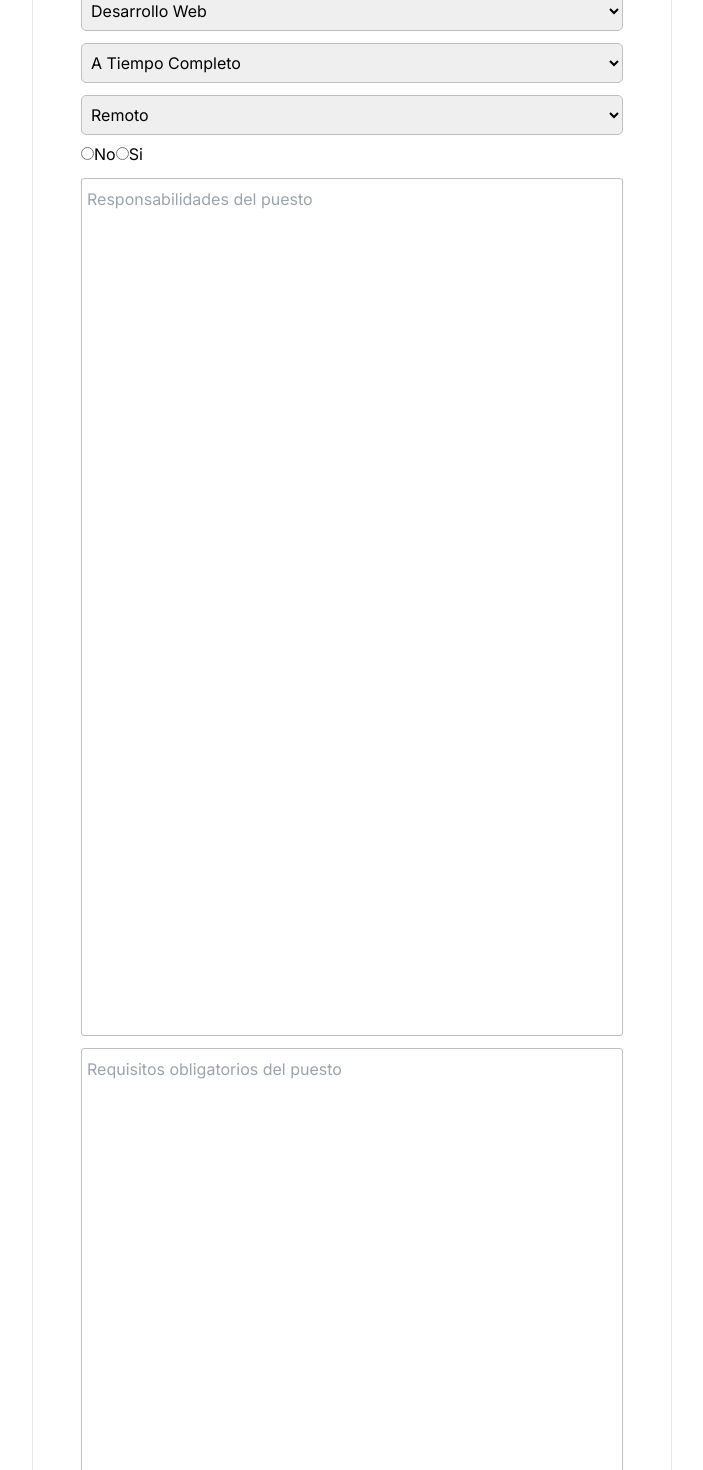
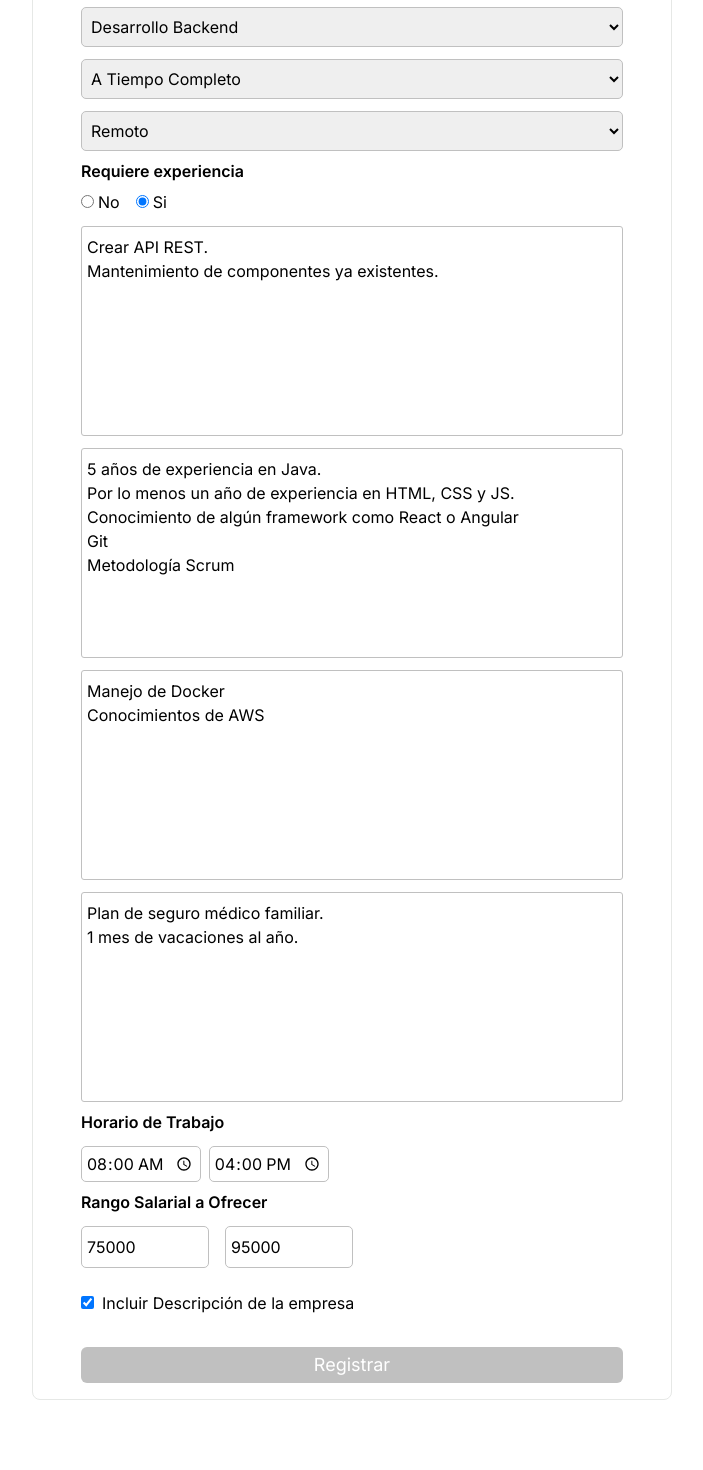
Before and after one commit to jr-giank/recruitment-platform, a React (Vite) app in the folder Frontend/Jobs/: page /recruiter/createVacancy in a window 1280 px wide. Shown: the part 220-1690 px from the top of the page, without its empty margins (288-991 px from the left). After the commit the page ends 1668 px from the top, so only its background shows below. Built offline with nearby package versions, Linux system fonts and the light colour scheme.

Commit message:
El formulario de creación de vacantes está diseñado y validado

```diff
--- /dev/null
+++ b/Frontend/Jobs/src/helpers/validators/ValidateVacancyRegistration.js
@@ -0,0 +1,44 @@
+export const validateVacancyForm = (name, value) => {
+
+    switch(name){
+        case "vacancyName":
+            if(value === ""){
+                return  "El nombre del puesto es requerido"
+            }
+            else if(value.length < 5){
+                return  "Escriba un nombre de puesto válido"
+            }
+            break
+
+        case "category":
+            if(value === ""){
+                return "Seleccione una categoría"
+            }
+            break
+
+        case "jobType":
+            if(value === ""){
+                return "Seleccione el tipo de trabajo"
+            }
+            break
+
+        case "jobWay":
+            if(value === ""){
+                return "Seleccione la modalidad del trabajo"
+            }
+            break
+
+        case "duties":
+            if(value === ""){
+                return "Detalle las responsabilidades del trabajo"
+            }
+            break
+
+        case "requirements":
+            if(value === ""){
+                return "Detalle los requisitos obligatorios de la vacante"
+            }
+            break
+    }
+    return null
+}
--- a/Frontend/Jobs/src/hooks/useForm.js
+++ b/Frontend/Jobs/src/hooks/useForm.js
@@ -12,10 +12,17 @@ export const useForm = (initialState = {}) => {
         })
     }
 
+    const handleCheckChanges = ({target})=>{
+        setFormValues({
+            ...formValues,
+            [ target.name ]: target.checked
+        })
+    }
+
     const reset = () => {
         setFormValues(initialState)
     }
 
-    return [formValues, handleInputChanges, reset]
+    return [formValues, handleInputChanges, handleCheckChanges, reset]
 
 }
--- a/Frontend/Jobs/src/index.css
+++ b/Frontend/Jobs/src/index.css
@@ -38,6 +38,7 @@
 } */
 
 #root{
+  /* overflow: hidden; */
   font-family: inter;
   height: 100vh;
 }
@@ -79,10 +80,18 @@ input, textarea, select{
   margin-top: 12px;
 }
 
+input:focus, textarea:focus, select:focus{
+  border: 2px solid #0A66CE;
+  box-shadow: 0 10px 15px -3px rgb(0 0 0 / 0.1), 0 4px 6px -4px rgb(0 0 0 / 0.1);
+}
+
 textarea{
   resize: none;
   border-radius: 3px;
+  white-space: pre-line;
+  overflow: auto;
 }
+
 
 /* @media (prefers-color-scheme: light) {
   :root {
--- a/Frontend/Jobs/src/pages/recruiters/Vacancy Registration/VacancyRegistrationPage.jsx
+++ b/Frontend/Jobs/src/pages/recruiters/Vacancy Registration/VacancyRegistrationPage.jsx
@@ -1,17 +1,83 @@
-import React, { useState } from 'react'
+import React, { useEffect, useState } from 'react'
+import { validateVacancyForm } from '../../../helpers/validators/ValidateVacancyRegistration'
 import { useForm } from '../../../hooks/useForm'
 
 const VacancyRegistrationPage = () => {
 
-  const [ formValues, handleOnChanges ] = useForm({})
+  const [ formValues, handleInputChanges, handleCheckChanges ] = useForm({
+    vacancyName:"Desarrollador Backend Java",
+    category: "Desarrollo Backend",
+    jobType: "Tiempo Completo",
+    jobWay: "Remoto",
+    experience: "Si",
+    duties: "Crear API REST.\nMantenimiento de componentes ya existentes.",
+    requirements: "5 años de experiencia en Java.\nPor lo menos un año de experiencia en HTML, CSS y JS.\nConocimiento de algún framework como React o Angular\nGit\nMetodología Scrum",
+    optional: "Manejo de Docker\nConocimientos de AWS",
+    benefits: "Plan de seguro médico familiar. \n1 mes de vacaciones al año.",
+    beginTime: "08:00",
+    endTime: "16:00",
+    salaryFrom:75000,
+    salaryTo: 95000,
+    companyDescription: true
+  })
+
+  const [ errors, setErrors ] = useState([
+      {name:"vacancyName", message: null, touched: false},
+      {name:"category", message: null, touched: false},
+      {name:"jobType", message: null, touched: false},
+      {name:"jobWay",message: null, touched: false},
+      {name:"duties",message: null, touched: false},
+      {name:"requirements",message: null, touched: false},
+  ])
+
+  const [ isDisabled, setIsDisabled ] = useState(true)
+
+  useEffect(()=> {
+
+    const remainingErrors = errors.filter(error => error.message !== null || error.touched === false)
+
+    if(remainingErrors.length === 0){
+      setIsDisabled(false)
+    }
+
+  }, [errors])
+
+  const handleOnSubmit = (e) => {
+    e.preventDefault()
+  }
+
+  const handleOnBlur = (e) =>{
+    const error = validateVacancyForm(e.target.name, e.target.value)
+
+    setErrors([...errors.map(errorObject => (errorObject.name === e.target.name)
+                                            ? {...errorObject, message: error, touched: true}
+                                            : errorObject
+                                        )])
+    }
 
   return (
-    <div className='w-full flex items-center justify-center pt-8'>
-        <form action="" className='flex flex-col w-1/2 h-full overflow-y-auto border border-fifth pt-4 px-12 rounded-lg mb-12'>
+    <>
+      <form action="" className='w-full flex items-center justify-center pt-8 overflow-auto mt-20'>
+
+          <div className='flex flex-col w-1/2 border border-fifth py-4 px-12 rounded-lg mb-12 min-w-[350px]'>
             <h1 className='text-center font-bold'>Nueva Vacante</h1>
-            <input type="text" name="vacancyName" id="" placeholder='Puesto de Trabajo' />
 
-            <select name="category" id="">
+              <input
+                type="text"
+                name="vacancyName"
+                id="vacancyNameInp"
+                placeholder='Nombre del Puesto'
+                className={`${errors[0].message !== null && 'border-fourth shadow-md'}`}
+                value={formValues.vacancyName}
+                onChange={handleInputChanges}
+                onBlur={handleOnBlur}
+              />
+              {errors[0].message !== null && <small className='text-fourth'>{errors[0]?.message}</small>}
+
+              <select name="category" id="" value={formValues.category} onChange={handleInputChanges} onBlur={handleOnBlur}
+              className={`${errors[1].message !== null && 'border-fourth shadow-md'}`}>
+
+                <option value="">Categoría</option>
                 <option value="Desarrollo Web">Desarrollo Web</option>
                 <option value="Desarrollo Movil">Desarrollo Móvil</option>
                 <option value="Desarrollo Frontend">Desarrollo Frontend</option>
@@ -19,49 +85,167 @@ const VacancyRegistrationPage = () => {
                 <option value="Desarrollo de VideoJuegos">Desarrollo de VideoJuegos</option>
                 <option value="QA Automation">QA Automation</option>
                 <option value="Inteligencia Artificial">Inteligencia Artificial</option>
+
               </select>
+              {errors[1].message !== null && <small className='text-fourth'>{errors[1].message}</small>}
 
-          <select name="jobType" id="">
+            <select name="jobType" value={formValues.jobType} onChange={handleInputChanges} id="" onBlur={handleOnBlur}
+             className={`${errors[2].message !== null && 'border-fourth shadow-md'}`}>
+
+                <option value="">Tipo de Trabajo</option>
                 <option value="Tiempo Completo">A Tiempo Completo</option>
                 <option value="Medio Tiempo">Medio tiempo</option>
                 <option value="Por Contrato">Por Contrato</option>
+
             </select>
+            {errors[2].message !== null && <small className='text-fourth'>{errors[2].message}</small>}
 
-          <select name="jobWay" id="">
+            <select name="jobWay" id="" value={formValues.jobWay} onChange={handleInputChanges} onBlur={handleOnBlur}
+             className={`${errors[3].message !== null && 'border-fourth shadow-md'}`}>
+
+                <option value="">Modalidad</option>
                 <option value="Remoto">Remoto</option>
                 <option value="Presencial">Presencial</option>
                 <option value="Híbrido">Híbrido</option>
+
             </select>
+            {errors[3].message !== null && <small className='text-fourth'>{errors[3].message}</small>}
 
-          <fieldset>
-            <input type="radio" name="experience" id="noExperience" />
-            <label htmlFor="noExperienice">No</label>
-            <input type="radio" name="experience" id="reqExperience" />
-            <label htmlFor="reqExperience">Si</label>
+            <fieldset className='mt-2'>
+              <legend className='font-semibold'>Requiere experiencia</legend>
+              <span className=''>
+                <input
+                  type="radio"
+                  name="experience"
+                  id="noExperience"
+                  value="No"
+                  checked={formValues.experience === "No"}
+                  onChange={handleInputChanges}
+                  />
+                <label className='ml-1' htmlFor="noExperienice">No</label>
+              </span>
+
+              <span className='ml-4'>
+                <input
+                  type="radio"
+                  name="experience"
+                  id="reqExperience"
+                  value="Si"
+                  checked={formValues.experience === "Si"}
+                  onChange={handleInputChanges}
+                  />
+                <label className='ml-1' htmlFor="reqExperience">Si</label>
+              </span>
             </fieldset>
 
-          <textarea rows='35' name="duties" id="" placeholder='Responsabilidades del puesto' />
+            <textarea
+              rows='8'
+              name="duties"
+              id="duties"
+              placeholder='Responsabilidades del puesto'
+              className={`${errors[4].message !== null && 'border-fourth shadow-md'}`}
+              value={formValues.duties}
+              onChange={handleInputChanges}
+              onBlur={handleOnBlur}
+            />
+            {errors[4].message !== null && <small className='text-fourth'>{errors[4].message}</small>}
 
-          <textarea rows='35' name="requirements" placeholder="Requisitos obligatorios del puesto" />
+            <textarea
+              rows='8'
+              name="requirements"
+              placeholder="Requisitos obligatorios del puesto"
+              className={`${errors[5].message !== null && 'border-fourth shadow-md'}`}
+              id='vacancyReqInp'
+              value={formValues.requirements}
+              onChange={handleInputChanges}
+              onBlur={handleOnBlur}
+            />
+            {errors[5].message !== null && <small className='text-fourth'>{errors[5].message}</small>}
 
-          <textarea rows='35' name="optionalRequirements" placeholder="Requisitos Opcionales" />
+            <textarea
+              rows='8'
+              name="optional"
+              placeholder="Requisitos Opcionales"
+              id='opReqInp'
+              value={formValues.optional}
+              onChange={handleInputChanges}
+            />
+            <textarea
+              rows='8'
+              name="benefits"
+              placeholder="Beneficios del Puesto"
+              id='benefitsInp'
+              value={formValues.benefits}
+              onChange={handleInputChanges}
+            />
 
-          <textarea rows='35' name="benefits" placeholder="Beneficios del Puesto" />
+            <fieldset className='mt-2'>
+              <legend className='font-semibold'>Horario de Trabajo</legend>
+              <input
+                type="time"
+                className='p-1'
+                name="beginTime"
+                value={formValues.beginTime}
+                onChange={handleInputChanges}
+              />
 
-          <fieldset>
-            <legend>Horario de Trabajo</legend>
-            <input type="time" name="beginTime" id="Hora de entrada" />
-            <input type="time" name="endTime" id="Hora de Salida" />
+              <input
+                type="time"
+                className='p-1 ml-2'
+                name="endTime"
+                id="Hora de Salida"
+                value={formValues.endTime}
+                onChange={handleInputChanges}
+              />
             </fieldset>
 
-          <fieldset>
-            <legend>Rango Salarial a Ofrecer</legend>
-            <input type="number" placeholder='Rango Inicial' />
-            <input type="number" placeholder='Rango Final'/>
+            <fieldset className='mt-2'>
+              <legend className='font-semibold'>Rango Salarial a Ofrecer</legend>
+
+              <input
+                className='w-32'
+                name='salaryFrom'
+                type="number"
+                placeholder='Desde'
+                value={formValues.salaryFrom}
+                onChange={handleInputChanges}
+              />
+
+              <input
+                className='w-32 ml-4'
+                name='salaryTo'
+                type="number"
+                placeholder='Hasta'
+                value={formValues.salaryTo}
+                onChange={handleInputChanges}
+              />
+
             </fieldset>
 
+            <fieldset className='mt-4'>
+              <input
+                type="checkbox"
+                id='companyDescription'
+                name='companyDescription'
+                checked={formValues.companyDescription}
+                onChange={handleCheckChanges}
+                />
+              <label htmlFor="companyDescription" className='ml-2'>Incluir Descripción de la empresa</label>
+            </fieldset>
+
+            <button
+              className='mt-8 bg-primary rounded-md text-white py-1 text-lg cursor-pointer disabled:bg-sixth disabled:cursor-default'
+              disabled={isDisabled}
+              type='submit'
+              onClick={handleOnSubmit}
+            >
+              Registrar
+            </button>
+
+          </div>
       </form>
-    </div>
+    </>
+
   )
 }
 
--- a/Frontend/Jobs/src/pages/recruiters/Vacancy View/VacancyViewPage.jsx
+++ b/Frontend/Jobs/src/pages/recruiters/Vacancy View/VacancyViewPage.jsx
@@ -4,9 +4,9 @@ import VacancyGrid from '../Vacancy View/components/VacancyGrid'
 
 const VacancyViewPage = () => {
   return (
-    <div className='flex w-full h-full'>
+    <div className='flex w-full mt-20'>
 
-      <div className='w-1/3 border-r-fifth border-r h-full pt-2'>
+      <div className='w-1/3 border-r-fifth border-r pt-2 overflow-auto'>
         <h1 className='text-center font-bold text-2xl'>Tus Vacantes anunciadas</h1>
         <VacancyGrid name={"Ingeniero de Software"}/>
         <VacancyGrid name={"Desarrollador Web Senior"}/>
@@ -16,7 +16,7 @@ const VacancyViewPage = () => {
         <VacancyGrid name={"Desarrollador Android"}/>
       </div>
 
-      <div className='w-2/3 overflow-y-auto'>
+      <div className='w-2/3 overflow-auto'>
         <VacancyDescription />
       </div>
 
--- a/Frontend/Jobs/src/sharedComponents/navigation/navigation/Navigation.jsx
+++ b/Frontend/Jobs/src/sharedComponents/navigation/navigation/Navigation.jsx
@@ -2,7 +2,7 @@ import React from 'react'
 
 const Navigation = () => {
   return (
-    <nav className='w-full flex justify-between items-center pr-3 bg-primary h-16 text-white'>
+    <nav className='w-full flex justify-between items-center pr-3 bg-primary h-[12%] text-white fixed top-0'>
 
     <div>
       <h2 className='text-white ml-4  font-extrabold'>ItJobs.Net</h2>
```
Lines whose indentation alone changed are shown as unchanged.
